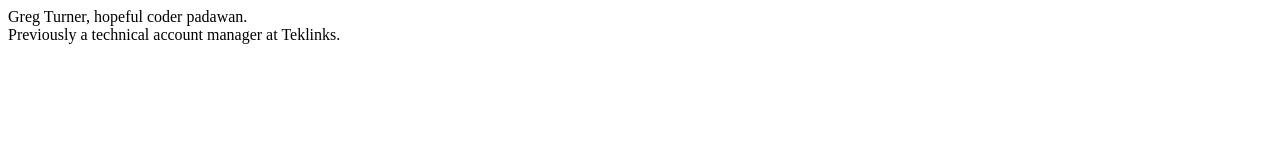
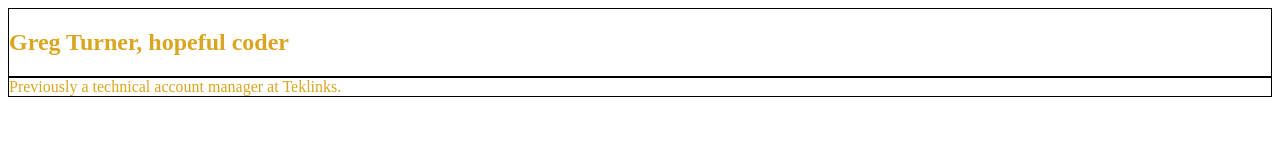
Before and after one commit to Greg-Turner/greg-turner.github.io, a plain HTML site: page index.html in a window 1280 px wide. Drawn offline with Linux system fonts and the light colour scheme.

Commit message:
fixed href on link to css

```diff
--- a/index.html
+++ b/index.html
@@ -1,11 +1,11 @@
 <html>
     <head>
         <title>Welcome to my personal site</title>
-        <link scr="styles.css" rel+"stylesheet">
+        <link href="styles.css" rel="stylesheet">
 
         <body>
             <article id="intro">
-                Greg Turner, hopeful coder padawan.
+                <h1>Greg Turner, hopeful coder</h1>
             </article>
 
             <article id="history" class="article">
--- a/styles.css
+++ b/styles.css
@@ -1,8 +1,5 @@
-.article {
+.article,
+#intro {
     border: 1px solid black;
-    color: goldrenrod;
+    color: goldenrod;
 }
-
-#intro {
-
-}
```
